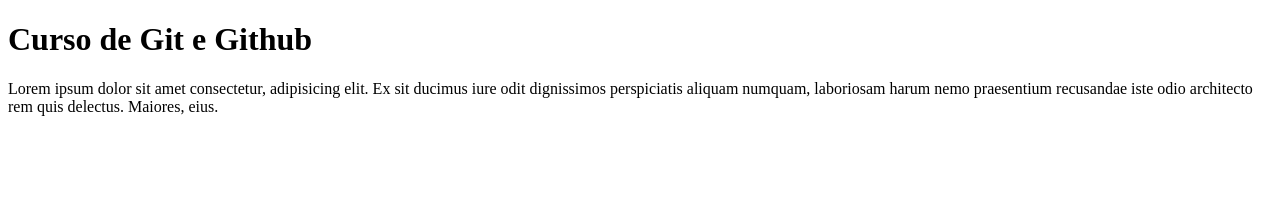
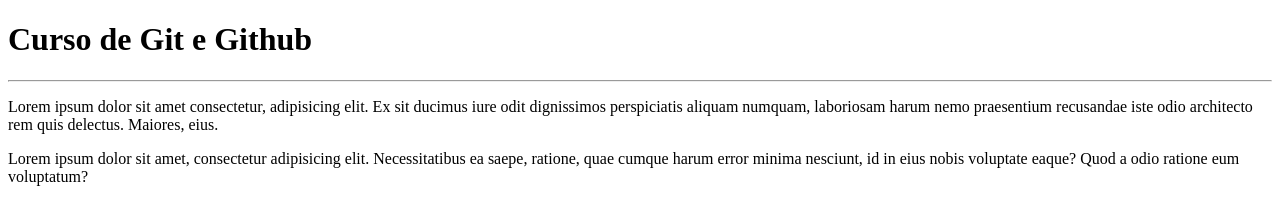
Before and after one commit to D4nielsc/Projects, a plain HTML site: page index.html in a window 1280 px wide. Drawn offline with Linux system fonts and the light colour scheme.

Commit message:
Adicionei um parágrafo

```diff
--- a/index.html
+++ b/index.html
@@ -9,8 +9,9 @@
 </head>
 <body>
     <h1>Curso de Git e Github</h1>
+    <hr>
     <p>Lorem ipsum dolor sit amet consectetur, adipisicing elit. Ex sit ducimus iure odit dignissimos perspiciatis aliquam numquam, laboriosam harum nemo praesentium recusandae iste odio architecto rem quis delectus. Maiores, eius.</p>
-
+    <p>Lorem ipsum dolor sit amet, consectetur adipisicing elit. Necessitatibus ea saepe, ratione, quae cumque harum error minima nesciunt, id in eius nobis voluptate eaque? Quod a odio ratione eum voluptatum?</p>
 
 </body>
 </html>
```
